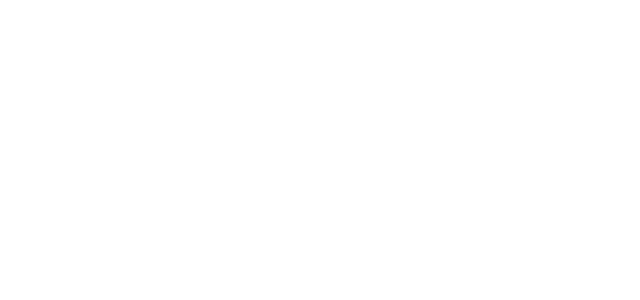
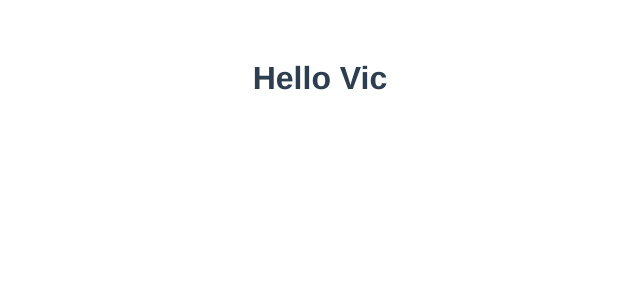
Before and after one commit to viclotana/vueapp, a Vue app: page / in a window 1280 px wide. Shown: the top 300 px of the page, without its empty margins (320-960 px from the left). Built offline with nearby package versions, Linux system fonts and the light colour scheme.

Commit message:
added test.vue

```diff
--- a/src/App.vue
+++ b/src/App.vue
@@ -1,12 +1,16 @@
 <template>
   <div id="app">
-
+   <test></test>
   </div>
 </template>
 
 <script>
+import Test from './components/Test';
 export default {
-  name: 'App'
+  name: 'App',
+  components: {
+    Test
+  }
 }
 </script>
 
--- /dev/null
+++ b/src/components/Test.vue
@@ -0,0 +1,18 @@
+<template>
+    <div class="test">
+        <h1>{{title}} </h1>
+    </div>
+</template>
+<script>
+export default {
+    name: 'test',
+    data(){
+        return{
+            title: 'Hello Vic'
+        }
+    }
+}
+</script>
+<style scoped>
+
+</style>
```
